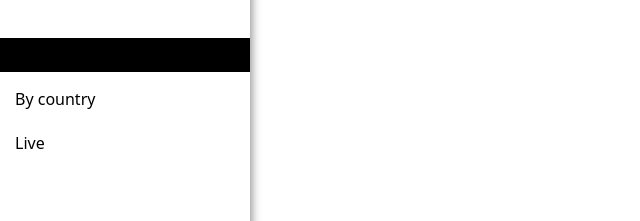
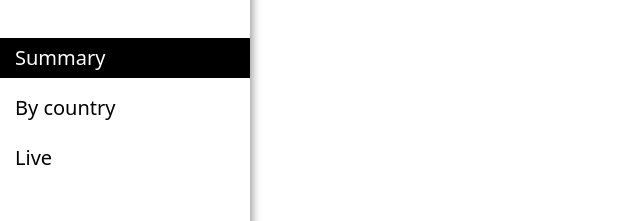
Before and after one commit to moathabdulrazak/angular-covid-tracker, an Angular app: page / in a window 1280 px wide. In both pictures the pointer is over the link "Summary". Shown: the part 153-374 px from the top of the page, without its empty margins (0-640 px from the left). Built offline with nearby package versions, Linux system fonts and the light colour scheme.

Commit message:
fully styled

```diff
--- a/src/app/shared/components/sidebar/sidebar.component.css
+++ b/src/app/shared/components/sidebar/sidebar.component.css
@@ -33,5 +33,11 @@ transition: all ease 0.4s;
 .sidebar .navigation ul li a{
   text-decoration: none;
   color: black;
-
+font-size: 20px;
+transition: all ease 0.4;
 }
+.sidebar .navigation ul li:hover a,
+.sidebar .navigation ul li:active a,
+.sidebar .navigation ul li:focus a{
+  color: white;
+}
```
